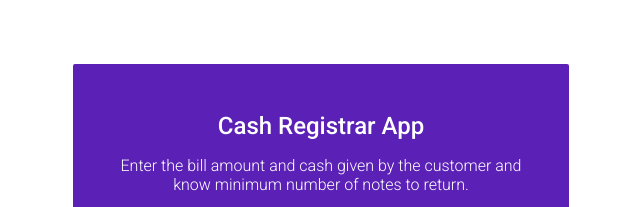
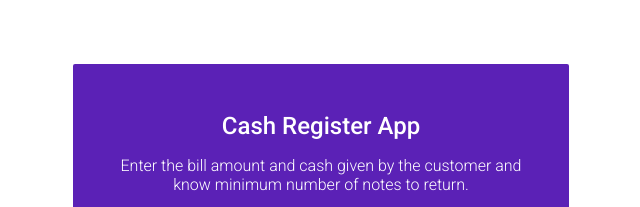
Before and after one commit to Mukesh0996/CashRegistrarApp, a plain HTML site: page index.html in a window 1280 px wide. Shown: the top 207 px of the page, 319-959 px from the left. Drawn offline with Linux system fonts and the light colour scheme.

Commit message:
UI change

```diff
--- a/index.html
+++ b/index.html
@@ -9,7 +9,7 @@
 </head>
 <body>
     <section class="main">
-        <h1>Cash Registrar App</h1>
+        <h1>Cash Register App</h1>
         <h4>Enter the bill amount and cash given by the customer and know minimum number of notes to return.</h4>
         <div class="billAmt">
             <h2>Bill Amount:</h2>
```
